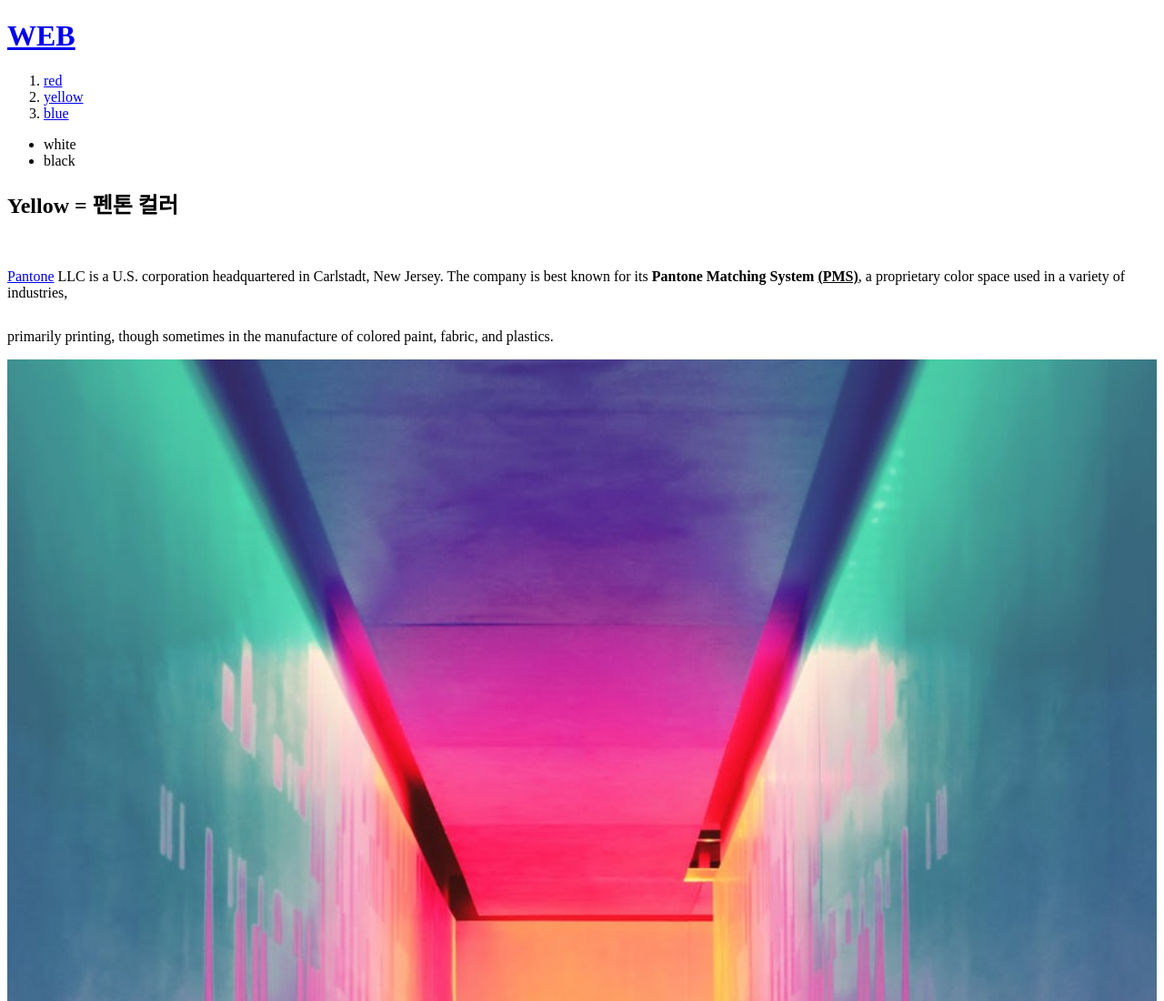
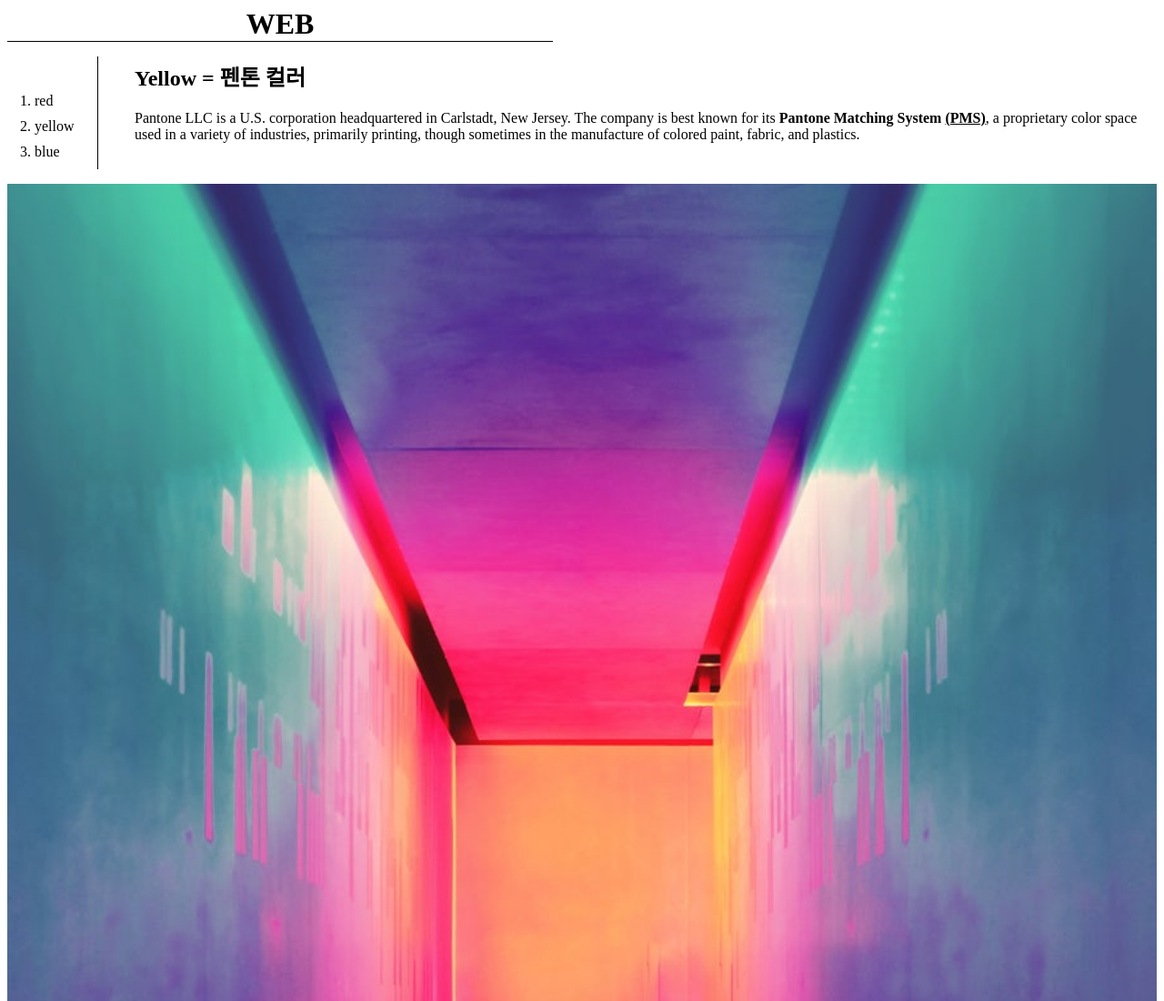
Before and after one commit to afrocan0312/Purplegreen, a plain HTML site: page 2.html in a window 1280 px wide. Shown: the top 1100 px of the page at 91% size. Drawn offline with Linux system fonts and the light colour scheme.

Commit message:
0203_finish_css

```diff
--- a/2.html
+++ b/2.html
@@ -4,31 +4,32 @@
   <title>Purple green</title>
   <meta charset="utf-8">
 
+  <link rel="stylesheet" href="style.css">
 
 </head>
 
 
+
 <body>
   <h1><a href="index.html">WEB</a></h1>
+  <div id="grid">
     <ol>
       <li><a href="1.html">red </a></li>
       <li><a href="2.html">yellow </a></li>
       <li><a href="3.html">blue</a></li>
     </ol>
 
-  <ul>
-    <li>white</li>
-    <li>black</li>
-  </ul>
 
-  <h2>Yellow = 펜톤 컬러</h2><br>
-  <p><a href="https://www.w3schools.com/html/html_paragraphs.asp" target="_blank" title="specification">
+    <div id="article">
+    <h2 style="margin-top:20px">Yellow = 펜톤 컬러</h2>
+    <p style="margin-bottom: 10px;"><a href="https://www.w3schools.com/html/html_paragraphs.asp" target="_blank" title="specification">
     Pantone</a> LLC is a U.S. corporation headquartered in Carlstadt, New Jersey.
     The company is best known for its <strong>Pantone Matching System <u>(PMS)</u></strong>,
-  a proprietary color space used in a variety of industries,</p>
-  <p style="margin-top:30px;">primarily printing, though sometimes in the manufacture of colored paint,
+    a proprietary color space used in a variety of industries,
+    primarily printing, though sometimes in the manufacture of colored paint,
     fabric, and plastics.</p>
-
+  </div>
+</div>
   <img src="color.jpeg" width="100%"">
 </body>
 </html>
--- /dev/null
+++ b/style.css
@@ -0,0 +1,40 @@
+
+      h1 {
+      border-bottom: 1px solid black;
+      padding:0px;
+      margin:0px;
+      display:block; width: 600px;
+      text-align: center;
+      }
+      h2{
+        margin-top:20px;
+      }
+      #grid{
+        display: grid;
+        grid-template-columns: 100px 1fr;
+      }
+      #grid ol{
+        padding-left: 30px;
+        padding-top: 40px;
+        border-right: 1px solid black;
+      }
+      #grid ol li{
+        padding-bottom: 10px;
+      }
+      #grid #article{
+      padding-left: 40px;
+      padding-bottom: 20px;
+      }
+      a{
+        color:black;
+        text-decoration: none;
+      }
+      @media(max-width:600px){
+        #grid{
+          display:block;
+        }
+        #grid #article{
+          border-left:none;
+          padding:10px;
+        }
+      }
```
Also changed, not shown: 1.html (+11 -10 lines), 3.html (+1 -1 lines), grid.html (added, +23 -0 lines), index.html (+29 -5 lines). Lines whose indentation alone changed are shown as unchanged.
